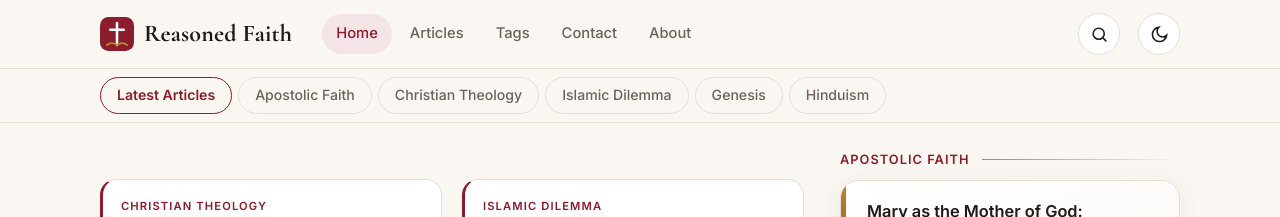
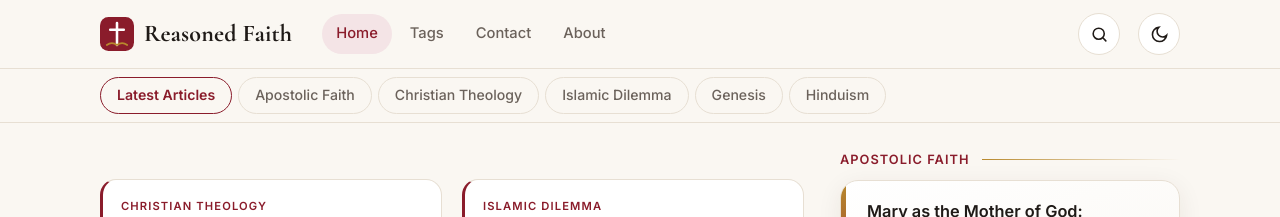
Before and after one commit to Reasoned-faith/reasoned-faith.github.io, a Jekyll site: the page built from index.html, in a window 1280 px wide. Shown: the top 217 px of the page. Built offline with Jekyll 4.4.1, drawn with Linux system fonts in a browser that asks for light colours.

Commit message:
Update default.html

```diff
--- a/_layouts/default.html
+++ b/_layouts/default.html
@@ -83,7 +83,6 @@
     {% if page.url == '/' %}</h1>{% endif %}
     <nav id="nav" aria-label="Main">
       <a href="{{ '/' | relative_url }}"{% if page.url == '/' %} class="on"{% endif %}>Home</a>
-      <a href="{{ '/articles/' | relative_url }}"{% if page.url == '/articles/' %} class="on"{% endif %}>Articles</a>
       <a href="{{ '/tags/' | relative_url }}"{% if page.url == '/tags/' %} class="on"{% endif %}>Tags</a>
       <a href="{{ '/contact/' | relative_url }}"{% if page.url == '/contact/' %} class="on"{% endif %}>Contact</a>
       <a href="{{ '/about/' | relative_url }}"{% if page.url == '/about/' %} class="on"{% endif %}>About</a>
```
